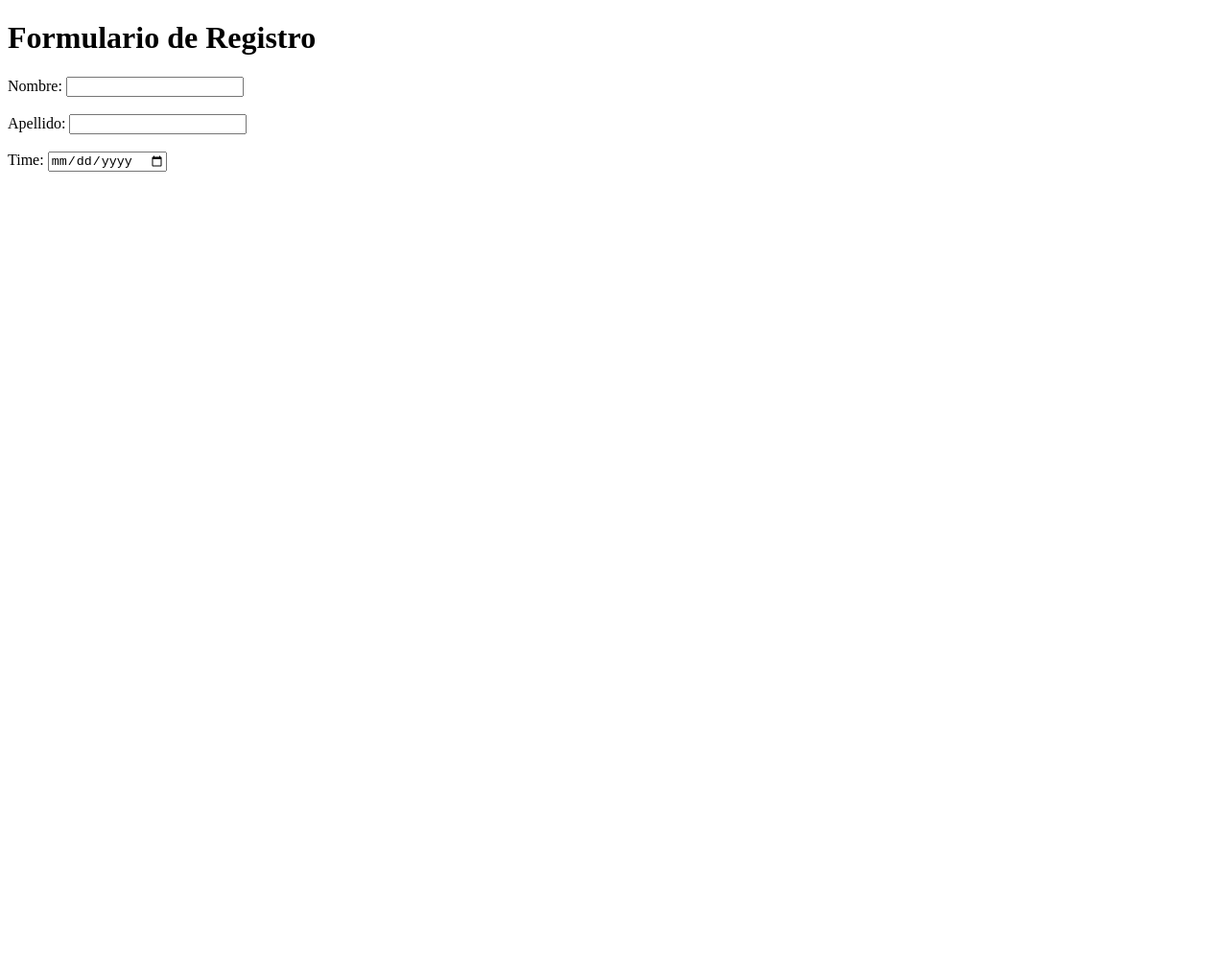
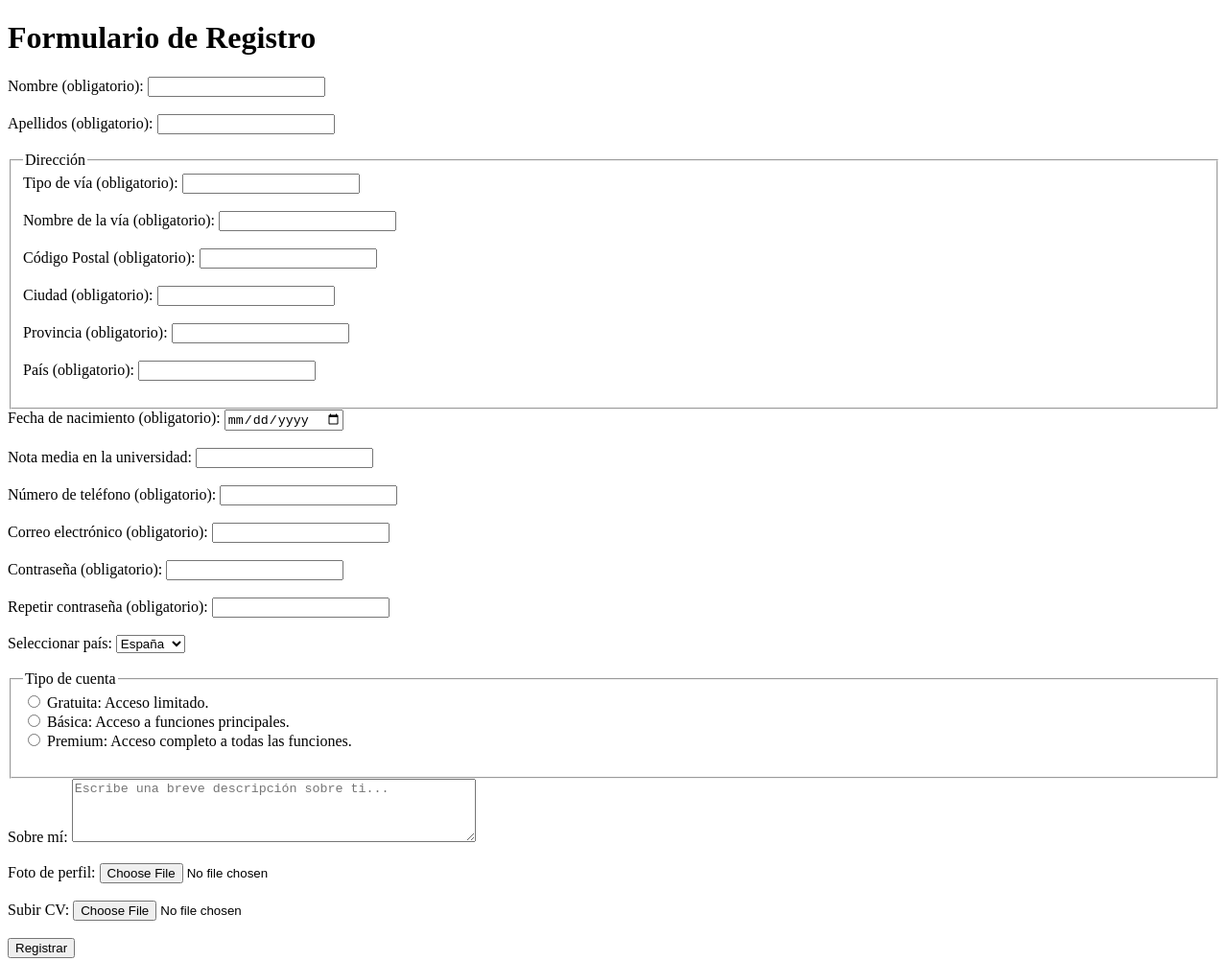
Before and after one commit to KurosakiVll/WebDevelopment, a plain HTML site: page HTML/ej03/index.html in a window 1280 px wide. Shown: the whole page at 96% size. Before the commit the page ends 800 px from the top, so only its background shows below. Drawn offline with Linux system fonts and the light colour scheme.

Commit message:
Ejercicio3

```diff
--- a/HTML/ej03/index.html
+++ b/HTML/ej03/index.html
@@ -1,23 +1,95 @@
 <!DOCTYPE html>
-<html>
+<html lang="en">
 
 <head>
     <meta charset="UTF-8">
     <meta name="viewport" content="width=device-width, initial-scale=1.0">
-    <title>Ejercicio 3-HTML</title>
+    <title>Formulario de Registro</title>
 </head>
 
 <body>
     <h1>Formulario de Registro</h1>
-    <form action="#" method="post">
-        <label for="name">Nombre:</label>
-        <input type="text" name="name" id="name" required>
-        <br><br>
-        <label for="surname">Apellido:</label>
-        <input type="text" name="surname" id="surname" required>
-        <br><br>
-        <label for="dire">Time:</label>
-        <input type="date" name="" id="">
+    <form action="#" method="post" enctype="multipart/form-data">
+        <label for="nombre">Nombre (obligatorio):</label>
+        <input type="text" id="nombre" name="nombre" required><br><br>
+
+        <label for="apellidos">Apellidos (obligatorio):</label>
+        <input type="text" id="apellidos" name="apellidos" required><br><br>
+
+        <fieldset>
+            <legend>Dirección</legend>
+
+            <label for="tipo_via">Tipo de vía (obligatorio):</label>
+            <input type="text" id="tipo_via" name="tipo_via" required><br><br>
+
+            <label for="nombre_via">Nombre de la vía (obligatorio):</label>
+            <input type="text" id="nombre_via" name="nombre_via" required><br><br>
+
+            <label for="codigo_postal">Código Postal (obligatorio):</label>
+            <input type="text" id="codigo_postal" name="codigo_postal" pattern="\d{5}" title="Solo se aceptan 5 números"
+                required><br><br>
+
+            <label for="ciudad">Ciudad (obligatorio):</label>
+            <input type="text" id="ciudad" name="ciudad" required><br><br>
+
+            <label for="provincia">Provincia (obligatorio):</label>
+            <input type="text" id="provincia" name="provincia" required><br><br>
+
+            <label for="pais">País (obligatorio):</label>
+            <input type="text" id="pais" name="pais" required><br><br>
+        </fieldset>
+
+        <label for="fecha_nacimiento">Fecha de nacimiento (obligatorio):</label>
+        <input type="date" id="fecha_nacimiento" name="fecha_nacimiento" required><br><br>
+
+        <label for="nota_media">Nota media en la universidad:</label>
+        <input type="text" id="nota_media" name="nota_media" pattern="\d{1,2}\.\d{2}"
+            title="Formato válido: hasta 2 números antes del punto y 2 después (ej: 9.75)" required><br><br>
+
+        <label for="telefono">Número de teléfono (obligatorio):</label>
+        <input type="text" id="telefono" name="telefono" pattern="\d{9,15}" title="Solo se aceptan entre 9 y 15 números"
+            required><br><br>
+
+        <label for="email">Correo electrónico (obligatorio):</label>
+        <input type="email" id="email" name="email" required><br><br>
+
+        <label for="password">Contraseña (obligatorio):</label>
+        <input type="password" id="password" name="password" required><br><br>
+
+        <label for="repeat_password">Repetir contraseña (obligatorio):</label>
+        <input type="password" id="repeat_password" name="repeat_password" required><br><br>
+
+        <label for="pais_seleccion">Seleccionar país:</label>
+        <select id="pais_seleccion" name="pais_seleccion">
+            <option value="España">España</option>
+            <option value="Francia">Francia</option>
+            <option value="Portugal">Portugal</option>
+            <option value="Andorra">Andorra</option>
+        </select><br><br>
+
+        <fieldset>
+            <legend>Tipo de cuenta</legend>
+            <input type="radio" id="gratuita" name="tipo_cuenta" value="Gratuita" required>
+            <label for="gratuita">Gratuita: Acceso limitado.</label><br>
+
+            <input type="radio" id="basica" name="tipo_cuenta" value="Básica" required>
+            <label for="basica">Básica: Acceso a funciones principales.</label><br>
+
+            <input type="radio" id="premium" name="tipo_cuenta" value="Premium" required>
+            <label for="premium">Premium: Acceso completo a todas las funciones.</label><br><br>
+        </fieldset>
+
+        <label for="sobre_mi">Sobre mí:</label>
+        <textarea id="sobre_mi" name="sobre_mi" rows="4" cols="50"
+            placeholder="Escribe una breve descripción sobre ti..."></textarea><br><br>
+
+        <label for="foto_perfil">Foto de perfil:</label>
+        <input type="file" id="foto_perfil" name="foto_perfil" accept="image/*"><br><br>
+
+        <label for="cv">Subir CV:</label>
+        <input type="file" id="cv" name="cv" accept=".pdf, .doc, .docx"><br><br>
+
+        <button type="submit">Registrar</button>
     </form>
 </body>
 
```
